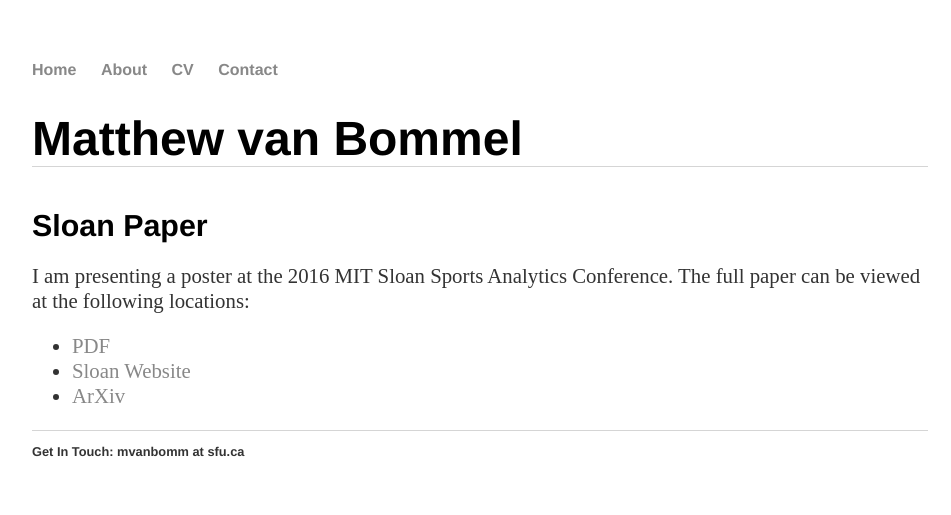
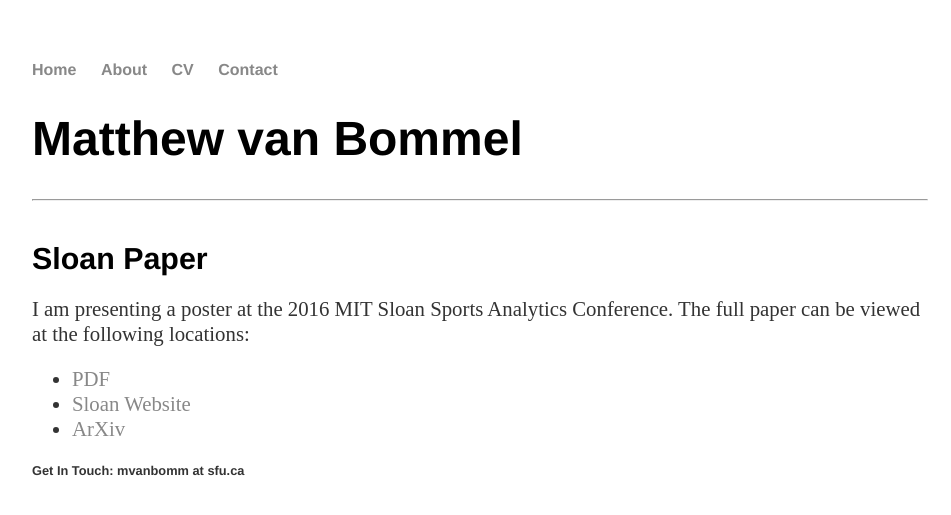
Before and after one commit to mvanbommel/mvanbommel.github.io, a Jekyll site: the page built from index.html, in a window 1280 px wide. Shown: the top 515 px of the page, without its empty margins (160-1111 px from the left). Built offline with Jekyll 4.4.1, drawn with Linux system fonts in a browser that asks for light colours.

Commit message:
Title Underline Test 2

```diff
--- a/css/main.css
+++ b/css/main.css
@@ -14,9 +14,7 @@ h4 { font-size: 1.9em; margin-bottom: 0em}
 nav ul, footer ul { font-size: 1em; font-family: 'Helvetica', 'Arial', 'Sans-Serif'; padding: 0px; list-style: none; font-weight: bold; }
 nav ul li, footer ul li { display: inline; margin-right: 20px; }
 
-footer { border-top: 1px solid #d5d5d5; font-size: .8em; }
-
-.maintitle {border-bottom: 1px solid #d5d5d5}
+footer { border-width: 1px solid #d5d5d5; font-size: .8em; }
 
 /* Blog */
 ul.posts { margin: 20px auto 40px; font-size: 1.5em; }
--- a/index.html
+++ b/index.html
@@ -5,7 +5,9 @@ title: Matthew van Bommel
 
 		<div class="blurb">
 
-			<h1 class="maintitle">Matthew van Bommel</h1>
+			<h1>Matthew van Bommel</h1>
+
+			<hr>
 
 			<h4>Sloan Paper</h4>
 			<p>
```
